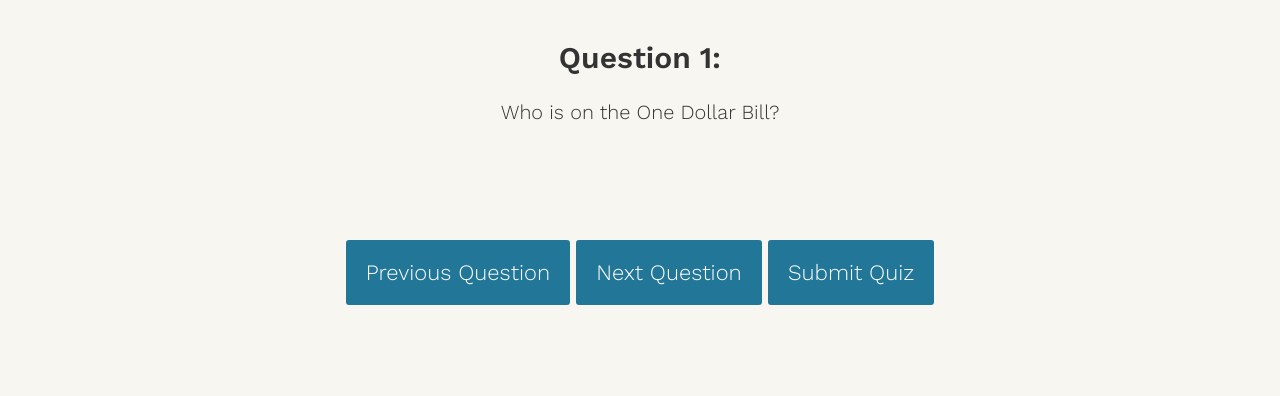
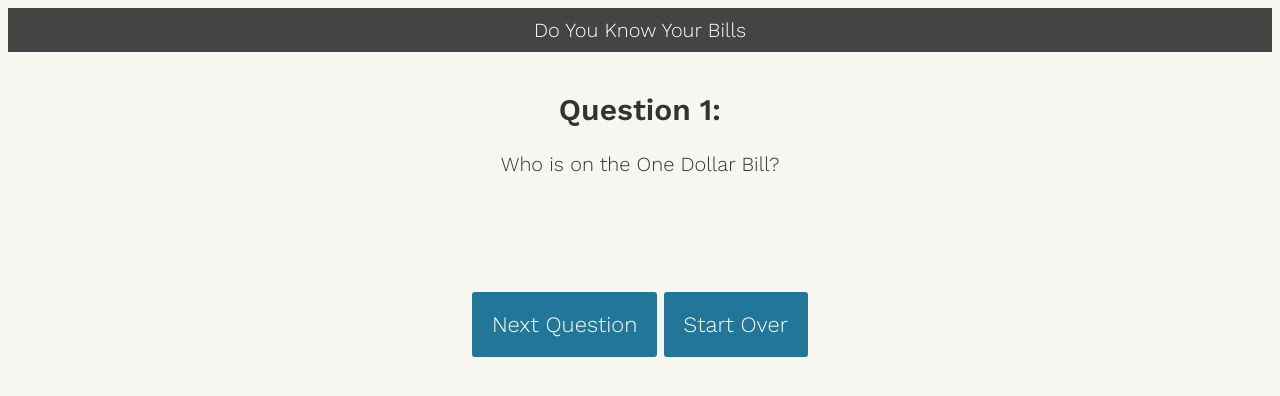
Before and after one commit to tjb1272/JSFPQuiz, a plain HTML site: page index.html in a window 1280 px wide. Drawn offline with nearby package versions, Linux system fonts and the light colour scheme.

Commit message:
Update index.html

```diff
--- a/index.html
+++ b/index.html
@@ -6,14 +6,13 @@
 		<link rel='stylesheet/css' type='text/css' href='https://fonts.googleapis.com/css?family=Open Sans'/>
 	</head>
 	<body>
+		<h1>Do You Know Your Bills</h1>
 		<div class='quiz-container'>
 		  <div id='quiz'></div>
 		</div>
-			<button id='previous' >Previous Question</button>
+			<button id='prev' >Previous Question</button>
 			<button id='next'>Next Question</button>
-			<button id='submit'>Submit Quiz</button>
-		<div id='results'></div>
-		<!-- <script type='text/javascript' src='https://ajax.googleapis.com/ajax/libs/jquery/1.9.1/jquery.min.js'></script> -->
+    		<button id='start'>Start Over</a></button>
 		<script src="bower_components/jquery/dist/jquery.min.js" type="text/javascript"></script>
 		<script type='text/javascript' src='jsquiz.js'></script>
 	</body>
```
